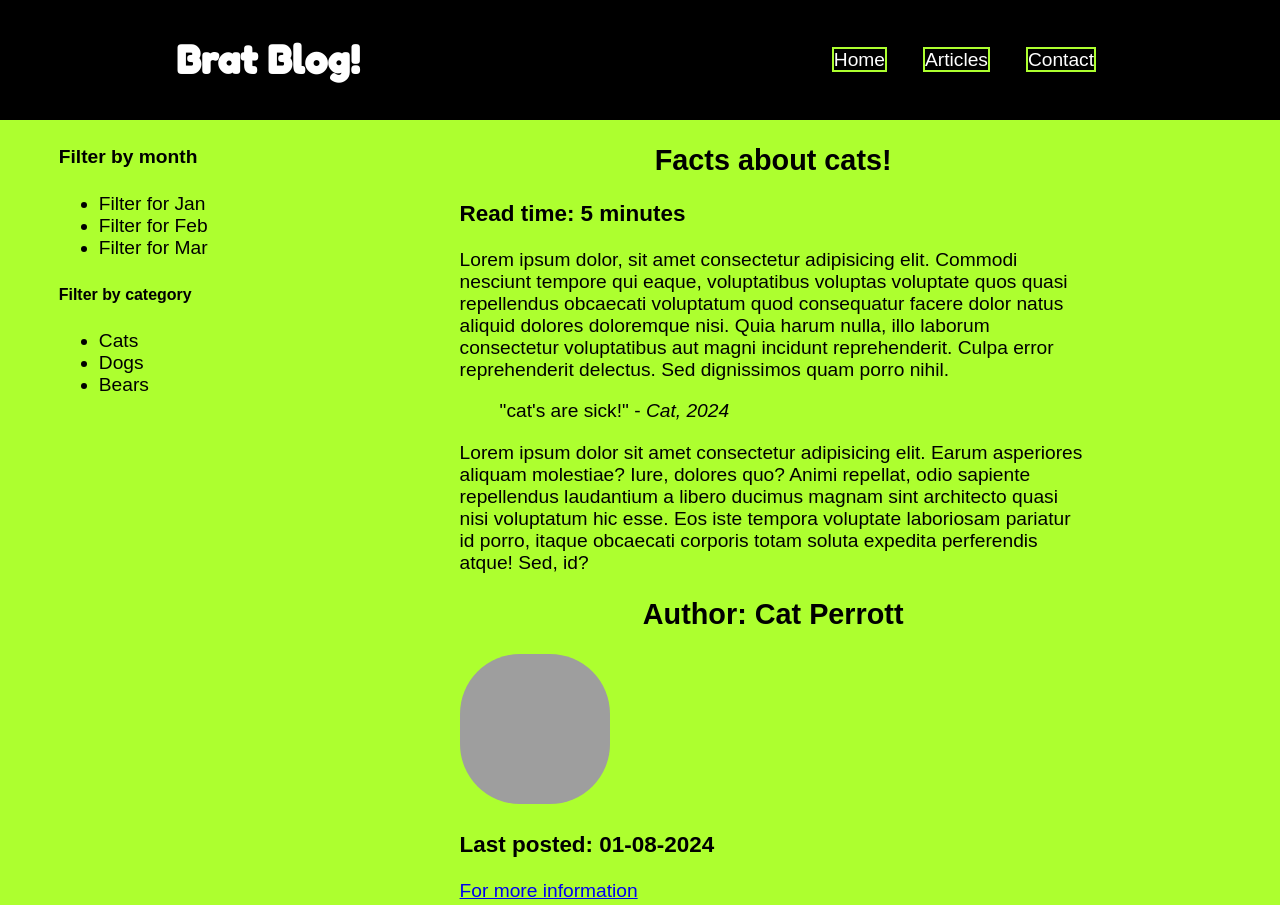
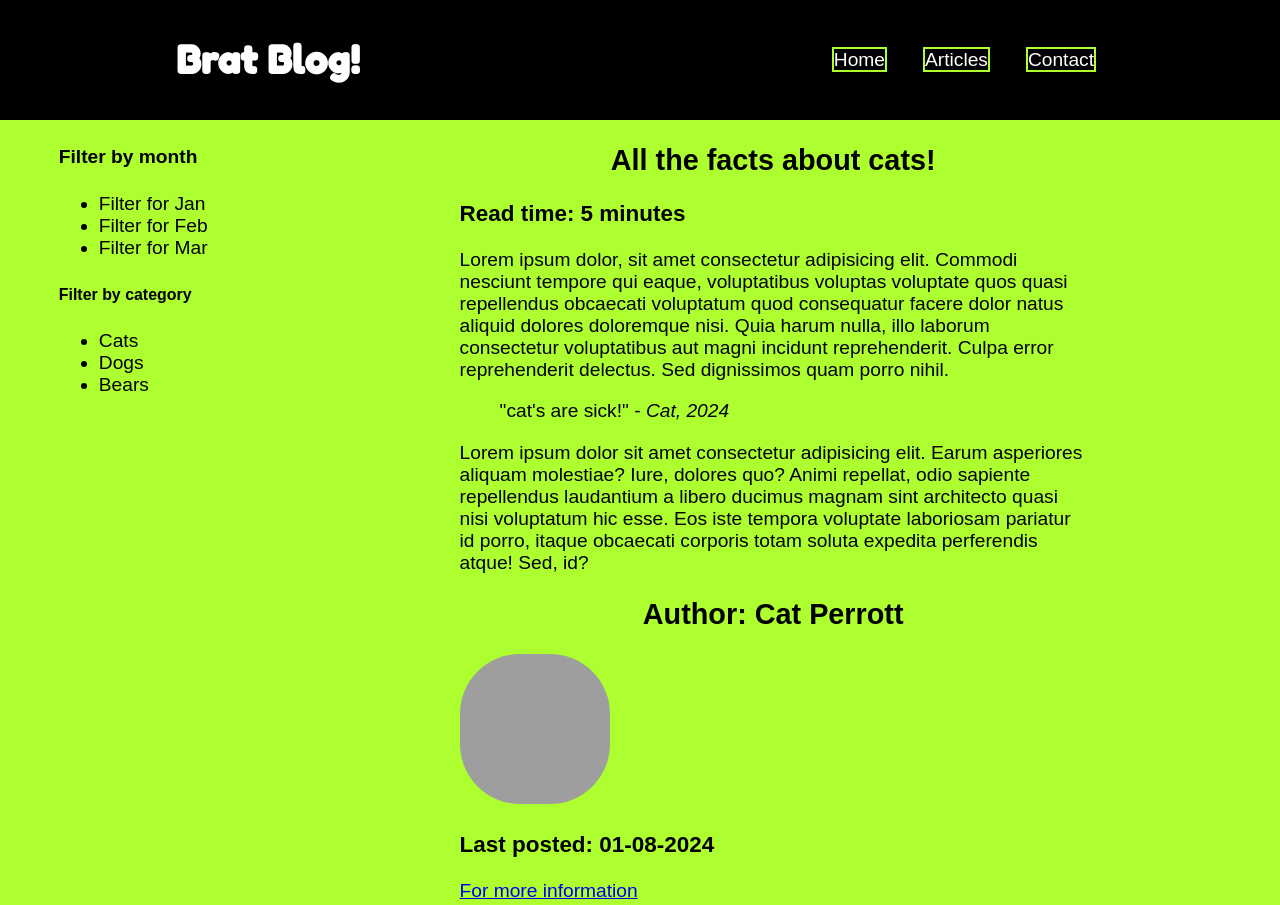
Before and after one commit to tortelin1/tortelin1.github.io, a plain HTML site: page index.html in a window 1280 px wide. Shown: the top 905 px of the page. Drawn offline with Linux system fonts and the light colour scheme; grey boxes are pictures that could not be loaded.

Commit message:
Update index.html

```diff
--- a/index.html
+++ b/index.html
@@ -54,7 +54,7 @@
                 <article>
                     <header>
                         <!-- Article header here -->
-                         <h2>Facts about cats!</h2>
+                         <h2>All the facts about cats!</h2>
                          <h3>Read time: 5 minutes</h3>
                     </header>
                     <main>
```
